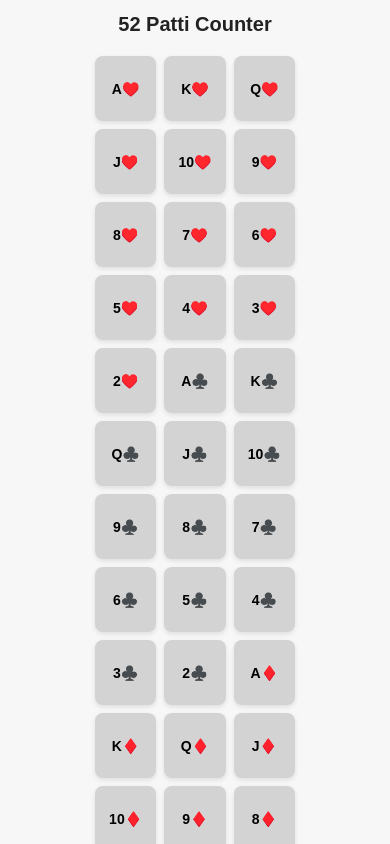
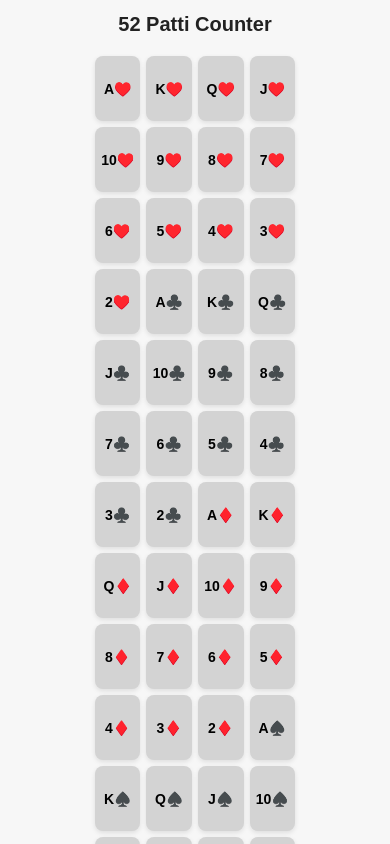
Before and after one commit to shahidansari97/teen-patti, a React (Create React App) app: page / in a window 390 px wide. Shown: the top 844 px of the page. Built offline with nearby package versions, Linux system fonts and the light colour scheme.

Commit message:
New Update commit message

```diff
--- a/src/PattiCounter.css
+++ b/src/PattiCounter.css
@@ -13,8 +13,8 @@
 /* ===== Main Container ===== */
 .app-container {
   text-align: center;
+  width: 100%;
   /* padding: 20px; */
-  width: 100%;
   max-width: 1200px;
 }
 
@@ -27,7 +27,7 @@
 /* ===== Cards Container ===== */
 .cards-container {
   display: grid;
-  grid-template-columns: repeat(auto-fit, minmax(70px, 1fr));
+  grid-template-columns: repeat(4, 1fr); /* always 4 columns */
   gap: 12px;
   max-width: 100%;
   margin: 0 auto;
@@ -103,19 +103,21 @@
     height: 90px;
     font-size: 18px;
   }
+  .cards-container {
+    gap: 10px;
+  }
 }
 
 @media (max-width: 768px) {
-  .cards-container {
-    grid-template-columns: repeat(auto-fit, minmax(60px, 1fr));
-    gap: 10px;
+  h1 {
+    font-size: 22px;
   }
   .card {
     height: 80px;
     font-size: 16px;
   }
-  h1 {
-    font-size: 22px;
+  .cards-container {
+    gap: 8px;
   }
   button {
     padding: 8px 16px;
@@ -124,16 +126,15 @@
 }
 
 @media (max-width: 480px) {
-  .cards-container {
-    grid-template-columns: repeat(auto-fit, minmax(50px, 1fr));
-    gap: 8px;
+  h1 {
+    font-size: 20px;
   }
   .card {
     height: 65px;
     font-size: 14px;
   }
-  h1 {
-    font-size: 20px;
+  .cards-container {
+    gap: 6px;
   }
   button {
     width: 100%;
```
